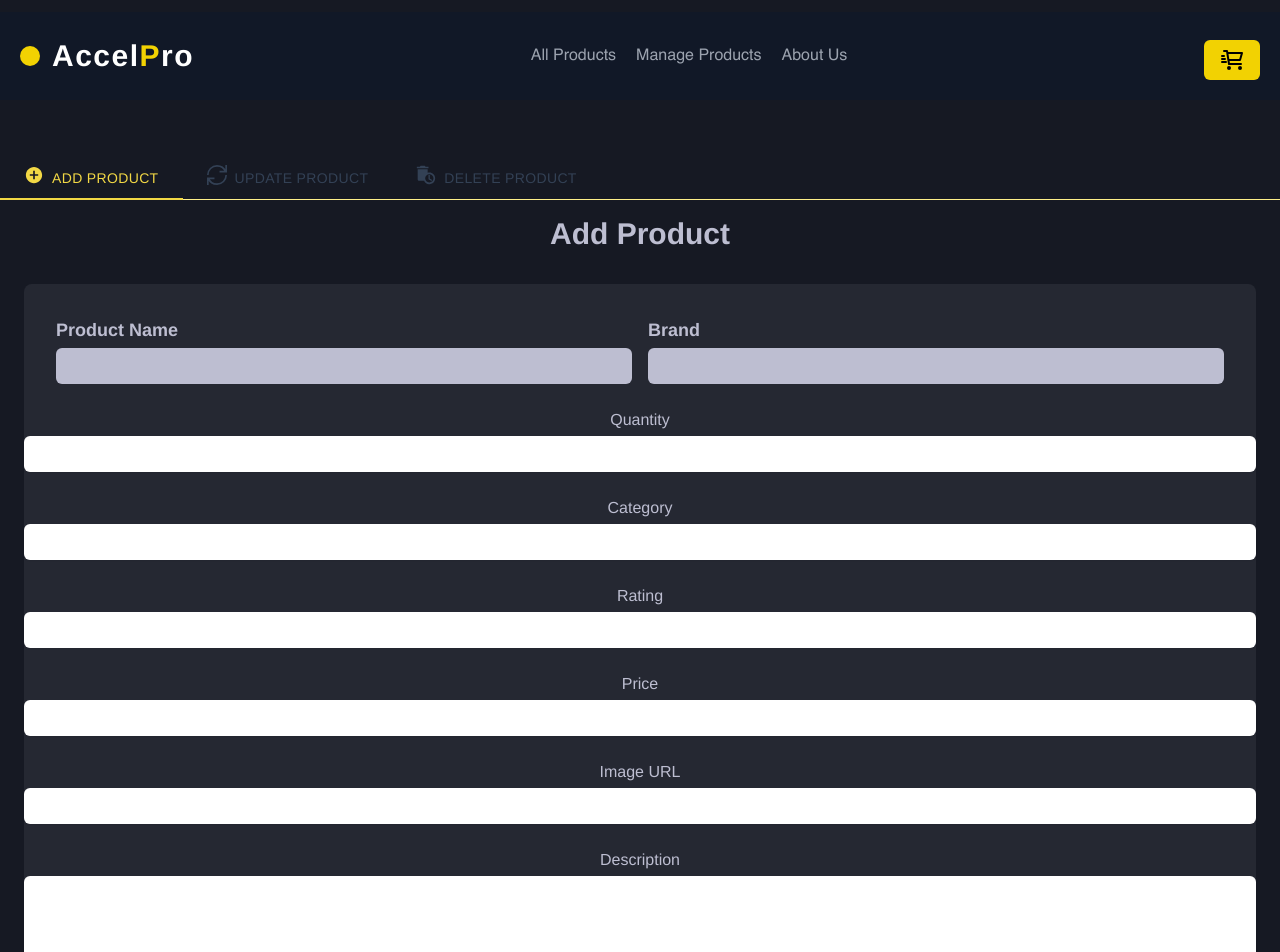
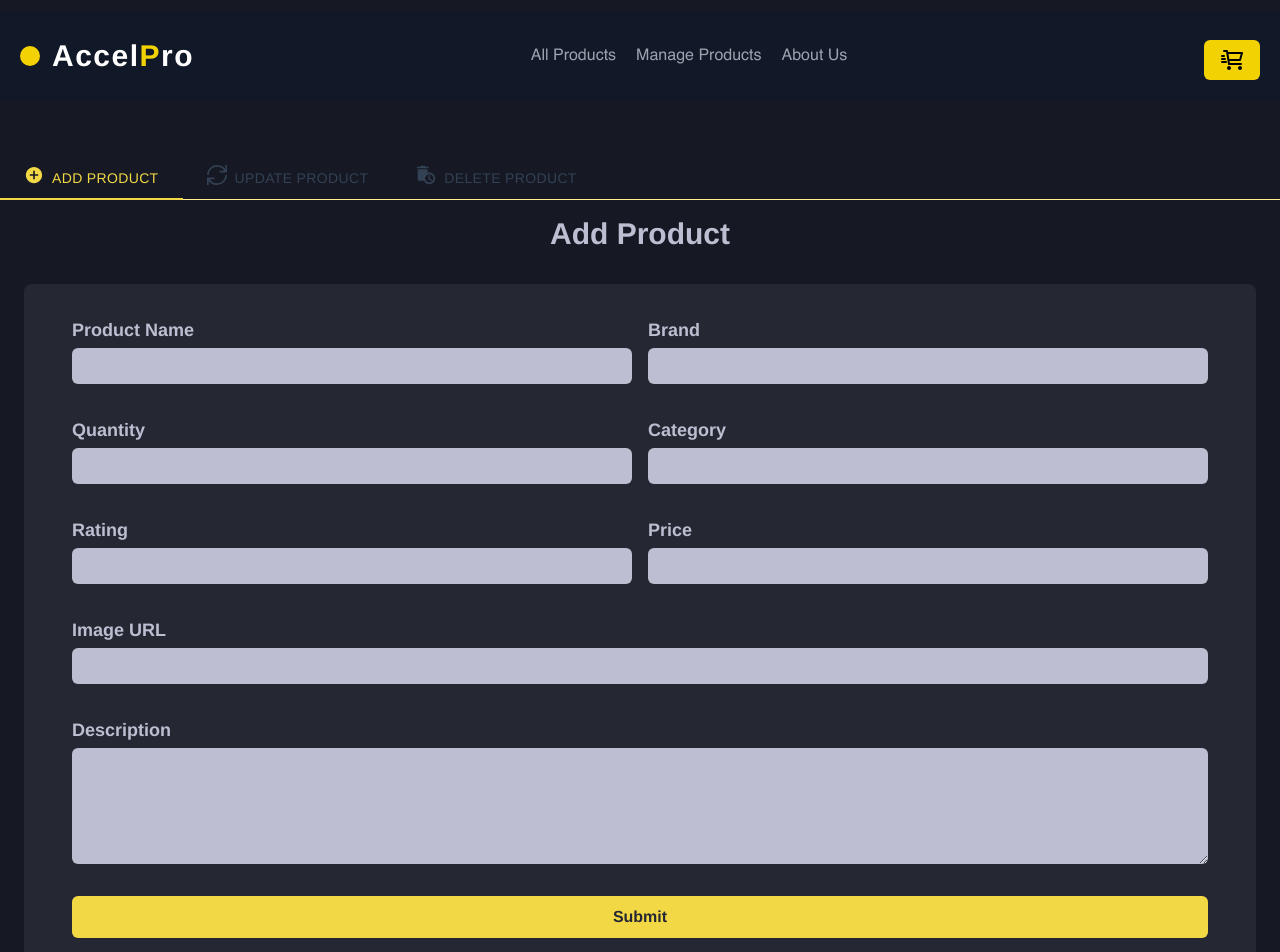
Before and after one commit to coder7475/sports-frontend, a React (Vite) app: page /manage-products in a window 1280 px wide. Shown: the top 952 px of the page. Built offline with nearby package versions, Linux system fonts and the light colour scheme.

Commit message:
feat: improve the add product form ui

```diff
--- a/src/components/forms/AddProduct/AddProduct.tsx
+++ b/src/components/forms/AddProduct/AddProduct.tsx
@@ -4,7 +4,7 @@ const AddProduct = () => {
   return (
     <div>
       <h2>Add Product</h2>
-      <ProductForm />;
+      <ProductForm />
     </div>
   );
 };
--- a/src/components/forms/ProductForm/ProductForm.tsx
+++ b/src/components/forms/ProductForm/ProductForm.tsx
@@ -27,7 +27,7 @@ const ProductForm = () => {
   return (
     <form
       onSubmit={handleSubmit(onSubmit)}
-      className="mx-auto rounded-lg mt-8 space-y-6 bg-card w-full"
+      className="mx-auto px-4 rounded-lg mt-8 space-y-6 bg-card w-full"
     >
       <div className="flex flex-col w-full lg:flex-row gap-4 px-8 pt-8">
         <div className="w-full">
@@ -71,13 +71,13 @@ const ProductForm = () => {
         </div>
       </div>
 
-      <div>
+      <div className="flex flex-col w-full lg:flex-row gap-4 px-8 pt-2">
+        <div className="w-full">
           <label
             htmlFor="quantity"
-          className="block text-base font-medium text-card-foreground"
+            className="block text-start text-lg font-semibold text-card-foreground"
           >
-          Quantity
-        </label>
+            Quantity{" "}
             <input
               type="number"
               id="quantity"
@@ -85,42 +85,43 @@ const ProductForm = () => {
                 required: "Quantity is required",
                 min: { value: 0, message: "Quantity must be positive" },
               })}
-          className="mt-1 block w-full rounded-md border-gray-300 shadow-sm focus:border-indigo-300 focus:ring focus:ring-indigo-200 focus:ring-opacity-50"
+              className="mt-1 text-black px-1 py-1 block w-full rounded-md bg-card-foreground border-primary focus:border-primary"
             />
             {errors.quantity && (
               <Alert variant="destructive">
                 <AlertDescription>{errors.quantity.message}</AlertDescription>
               </Alert>
             )}
+          </label>
         </div>
-
-      <div>
+        <div className="w-full">
           <label
             htmlFor="category"
-          className="block text-base font-medium text-card-foreground"
+            className="block text-start text-lg font-semibold text-card-foreground"
           >
-          Category
-        </label>
+            Category{" "}
             <input
               type="text"
               id="category"
               {...register("category", { required: "Category is required" })}
-          className="mt-1 block w-full rounded-md border-gray-300 shadow-sm focus:border-indigo-300 focus:ring focus:ring-indigo-200 focus:ring-opacity-50"
+              className="mt-1 text-black px-1 py-1 block w-full rounded-md bg-card-foreground border-primary focus:border-primary"
             />
             {errors.category && (
               <Alert variant="destructive">
                 <AlertDescription>{errors.category.message}</AlertDescription>
               </Alert>
             )}
+          </label>
+        </div>
       </div>
 
-      <div>
+      <div className="flex flex-col w-full lg:flex-row gap-4 px-8 pt-2">
+        <div className="w-full">
           <label
             htmlFor="rating"
-          className="block text-base font-medium text-card-foreground"
+            className="block text-start text-lg font-semibold text-card-foreground"
           >
-          Rating
-        </label>
+            Rating{" "}
             <input
               type="number"
               id="rating"
@@ -129,22 +130,22 @@ const ProductForm = () => {
                 min: { value: 0, message: "Rating must be between 0 and 5" },
                 max: { value: 5, message: "Rating must be between 0 and 5" },
               })}
-          className="mt-1 block w-full rounded-md border-gray-300 shadow-sm focus:border-indigo-300 focus:ring focus:ring-indigo-200 focus:ring-opacity-50"
+              className="mt-1 text-black px-1 py-1 block w-full rounded-md bg-card-foreground border-primary focus:border-primary"
             />
             {errors.rating && (
               <Alert variant="destructive">
                 <AlertDescription>{errors.rating.message}</AlertDescription>
               </Alert>
             )}
+          </label>
         </div>
 
-      <div>
+        <div className="w-full">
           <label
             htmlFor="price"
-          className="block text-base font-medium text-card-foreground"
+            className="block text-start text-lg font-semibold text-card-foreground"
           >
-          Price
-        </label>
+            Price{" "}
             <input
               type="number"
               id="price"
@@ -152,46 +153,48 @@ const ProductForm = () => {
                 required: "Price is required",
                 min: { value: 0, message: "Price must be positive" },
               })}
-          className="mt-1 block w-full rounded-md border-gray-300 shadow-sm focus:border-indigo-300 focus:ring focus:ring-indigo-200 focus:ring-opacity-50"
+              className="mt-1 text-black px-1 py-1 block w-full rounded-md bg-card-foreground border-primary focus:border-primary"
             />
             {errors.price && (
               <Alert variant="destructive">
                 <AlertDescription>{errors.price.message}</AlertDescription>
               </Alert>
             )}
+          </label>
+        </div>
       </div>
 
-      <div>
+      <div className="w-full px-8 pt-2">
         <label
           htmlFor="image"
-          className="block text-base font-medium text-card-foreground"
+          className="block text-start text-lg font-semibold text-card-foreground"
         >
-          Image URL
-        </label>
+          Image URL{" "}
           <input
             type="text"
             id="image"
             {...register("image", { required: "Image URL is required" })}
-          className="mt-1 block w-full rounded-md border-gray-300 shadow-sm focus:border-indigo-300 focus:ring focus:ring-indigo-200 focus:ring-opacity-50"
+            className="mt-1 text-black px-1 py-1 block w-full rounded-md bg-card-foreground border-primary focus:border-primary"
           />
           {errors.image && (
             <Alert variant="destructive">
               <AlertDescription>{errors.image.message}</AlertDescription>
             </Alert>
           )}
+        </label>
       </div>
 
-      <div>
+      <div className="w-full px-8 pt-2">
         <label
           htmlFor="description"
-          className="block text-base font-medium text-card-foreground"
+          className="block text-start text-lg font-semibold text-card-foreground"
         >
           Description
         </label>
         <textarea
           id="description"
           {...register("description", { required: "Description is required" })}
-          className="mt-1 block w-full rounded-md border-gray-300 shadow-sm focus:border-indigo-300 focus:ring focus:ring-indigo-200 focus:ring-opacity-50"
+          className="mt-1 text-black px-1 py-1 block w-full rounded-md bg-card-foreground border-primary focus:border-primary"
           rows={3}
         ></textarea>
         {errors.description && (
@@ -201,10 +204,10 @@ const ProductForm = () => {
         )}
       </div>
 
-      <div>
+      <div className="w-full px-8 pt-2 pb-12">
         <button
           type="submit"
-          className="w-full flex justify-center py-2 px-4 border border-transparent rounded-md shadow-sm text-base font-medium text-card bg-secondary hover:bg-primary focus:outline-none focus:ring-2 focus:ring-offset-2 focus:ring-secondary hover:font-semibold"
+          className="w-full flex justify-center py-2 px-4 border border-transparent rounded-md shadow-sm text-base font-semibold text-card bg-secondary hover:bg-primary focus:outline-none focus:ring-2 focus:ring-offset-2 focus:ring-secondary hover:font-black"
         >
           Submit
         </button>
```
Lines whose indentation alone changed are shown as unchanged.
